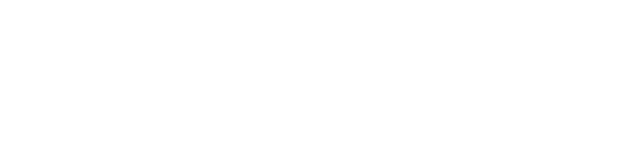
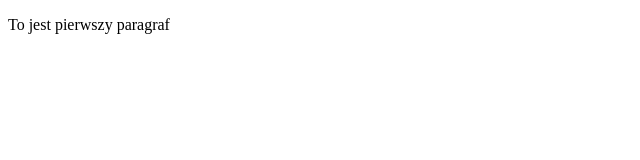
Before and after one commit to mikolajoblinski/gitjestgit, a plain HTML site: page index.html in a window 1280 px wide. Shown: the whole page, without its empty margins (0-640 px from the left). Drawn offline with Linux system fonts and the light colour scheme.

Commit message:
modyfikacja pierwszego paragrafu

```diff
--- a/index.html
+++ b/index.html
@@ -5,7 +5,7 @@
     <title>Document</title>
 </head>
 <body>
-   <p></p>
+   <p>To jest pierwszy paragraf</p>
 
 </body>
 </html>
```
